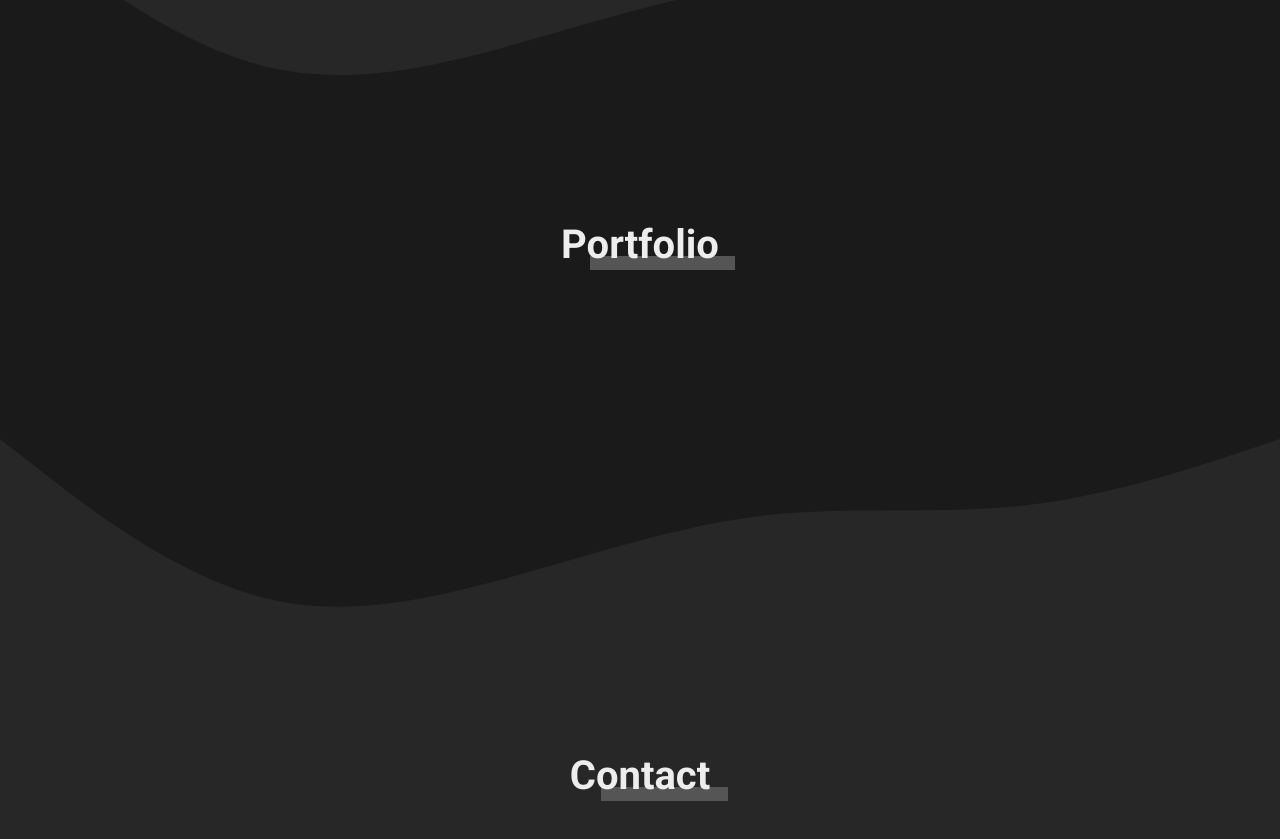
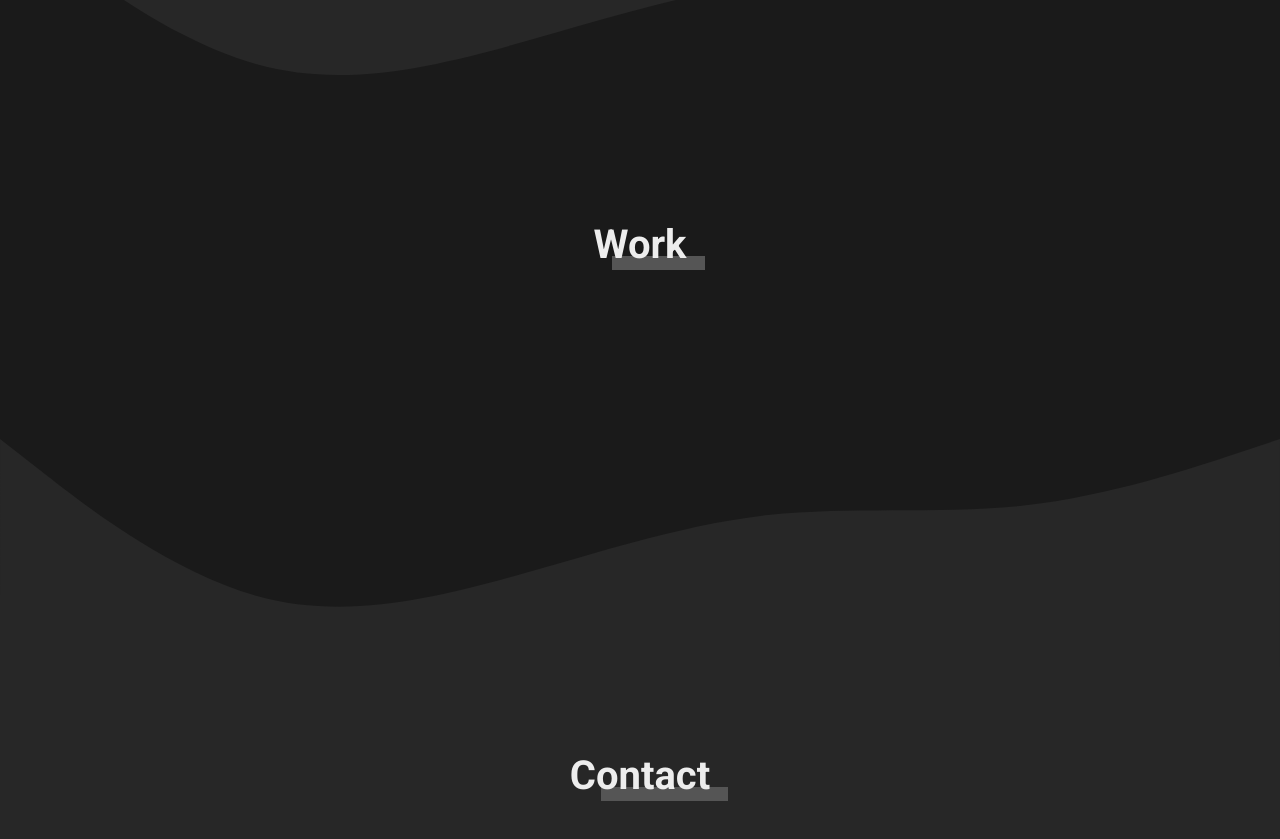
Before and after one commit to bnielsencodes/bnielsen.dev-v2, a Next.js app: page / in a window 1280 px wide. Shown: the part 2000-2839 px from the top of the page. Built offline with nearby package versions, Linux system fonts and the light colour scheme.

Commit message:
Update heading

```diff
--- a/app/components/projects-section/ProjectsSection.tsx
+++ b/app/components/projects-section/ProjectsSection.tsx
@@ -3,25 +3,36 @@ import clsx from "clsx";
 export default function ProjectsSection(props: any) {
   return (
     <section
+      id="projects-section"
       className={clsx("pt-20 pb-8 overflow-x-clip", {
         "bg-neutral-100": props.darkMode,
         "bg-neutral-600": !props.darkMode,
       })}
     >
+      {/* section heading */}
       <p
         className={clsx(
-          "relative z-0 w-[190px] mx-auto mb-[10px] text-[2.5rem] font-bold text-center after:absolute after:content-[''] after:-z-10 after:right-0 after:bottom-[5px] after:w-[145px] after:h-[14px]",
+          "relative z-0 w-[130px] mx-auto mb-[10px] text-[2.5rem] font-bold text-center after:absolute after:content-[''] after:-z-10 after:right-0 after:bottom-[5px] after:w-[93px] after:h-[14px]",
           {
             "text-neutral-500 after:bg-neutral-300": props.darkMode,
             "text-neutral-200 after:bg-neutral-400": !props.darkMode,
           }
         )}
       >
-        Portfolio
+        Work
       </p>
-      <div
-        className="flex flex-col justify-center pb-[25px] mt-[50px] text-[0.9rem] "
-      ></div>
+      {/* <p
+          className={clsx(
+            "relative z-0 w-[190px] mx-auto mb-[10px] text-[2.5rem] font-bold text-center after:absolute after:content-[''] after:-z-10 after:right-0 after:bottom-[5px] after:w-[143px] after:h-[14px]",
+            {
+              "text-neutral-500 after:bg-neutral-300": props.darkMode,
+              "text-neutral-200 after:bg-neutral-400": !props.darkMode,
+            }
+          )}
+        >
+          Portfolio
+        </p> */}
+      <div className="flex flex-col justify-center pb-[25px] mt-[50px] text-[0.9rem] "></div>
     </section>
   );
 }
```
